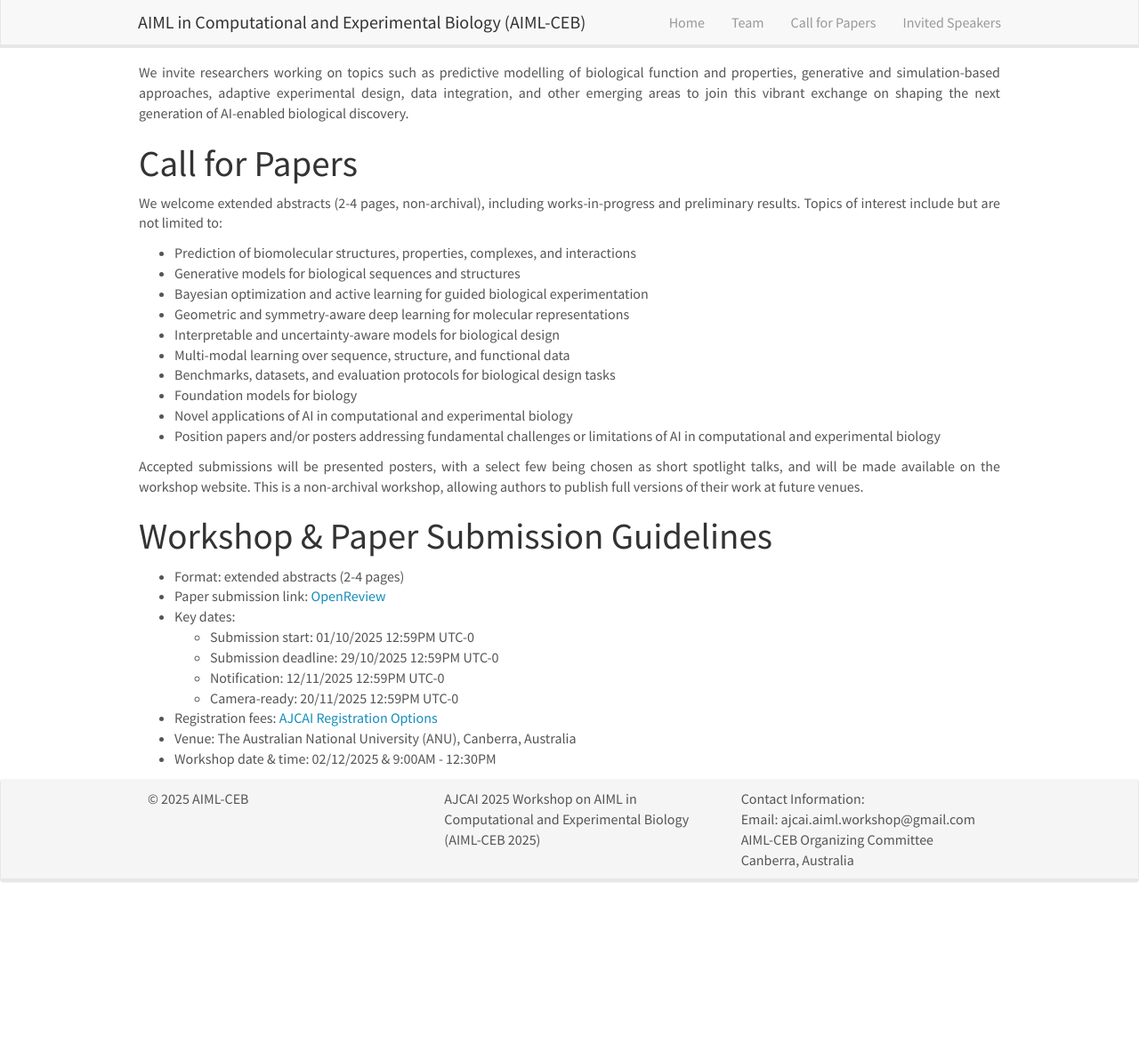
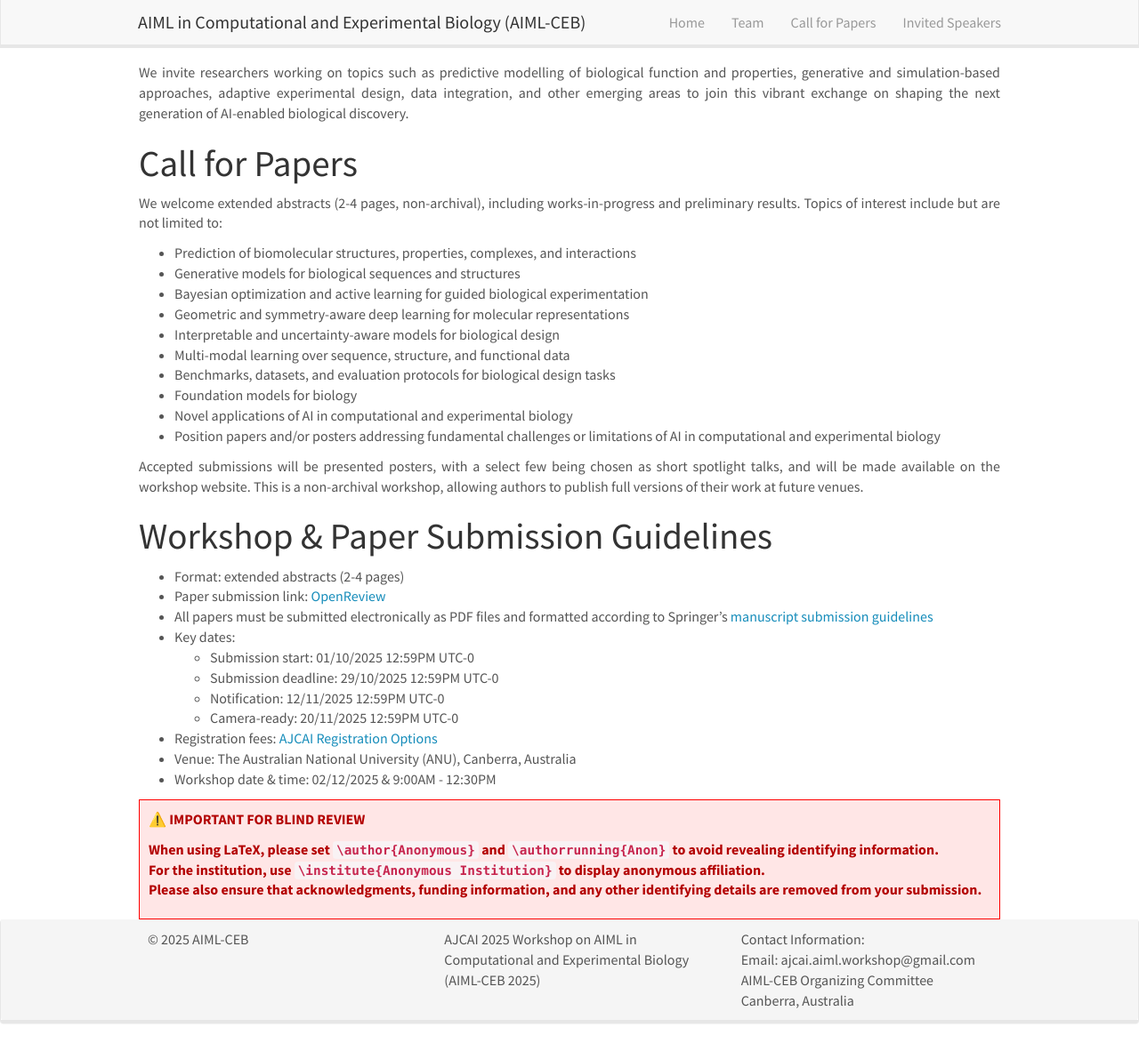
Before and after one commit to aiml-ceb/aiml-ceb.github.io, a Jekyll site: the page built from _pages/openings.md, in a window 1280 px wide and 1173 px high. Shown: the whole window at 89% size. Built offline with Jekyll 4.4.1, drawn with Linux system fonts in a browser that asks for light colours; nearby versions of some CDN libraries.

Commit message:
init_commit_v27

```diff
--- a/_pages/openings.md
+++ b/_pages/openings.md
@@ -29,6 +29,7 @@ permalink: /call_for_papers/
 
 * Format: extended abstracts (2-4 pages)
 * Paper submission link: [OpenReview](https://openreview.net/group?id=AJCAI/2025/Workshop/AIML-CEB)
+* All papers must be submitted electronically as PDF files and formatted according to Springer’s [manuscript submission guidelines](https://www.springer.com/gp/computer-science/lncs/conference-proceedings-guidelines)
 * Key dates:
     - Submission start: 01/10/2025 12:59PM UTC-0
     - Submission deadline: 29/10/2025 12:59PM UTC-0
@@ -37,3 +38,13 @@ permalink: /call_for_papers/
 * Registration fees: [AJCAI Registration Options](https://ajcai2025.org/registration.html)
 * Venue: The Australian National University (ANU), Canberra, Australia
 * Workshop date & time: 02/12/2025 & 9:00AM - 12:30PM
+
+<div style="border:1px solid red; padding:10px; background-color:#ffe6e6; color:#b30000; font-weight:bold;">
+
+⚠️ **IMPORTANT FOR BLIND REVIEW**
+
+When using LaTeX, please set `\author{Anonymous}` and `\authorrunning{Anon}` to avoid revealing identifying information.
+For the institution, use `\institute{Anonymous Institution}` to display anonymous affiliation.
+Please also ensure that acknowledgments, funding information, and any other identifying details are removed from your submission.
+
+</div>
```
